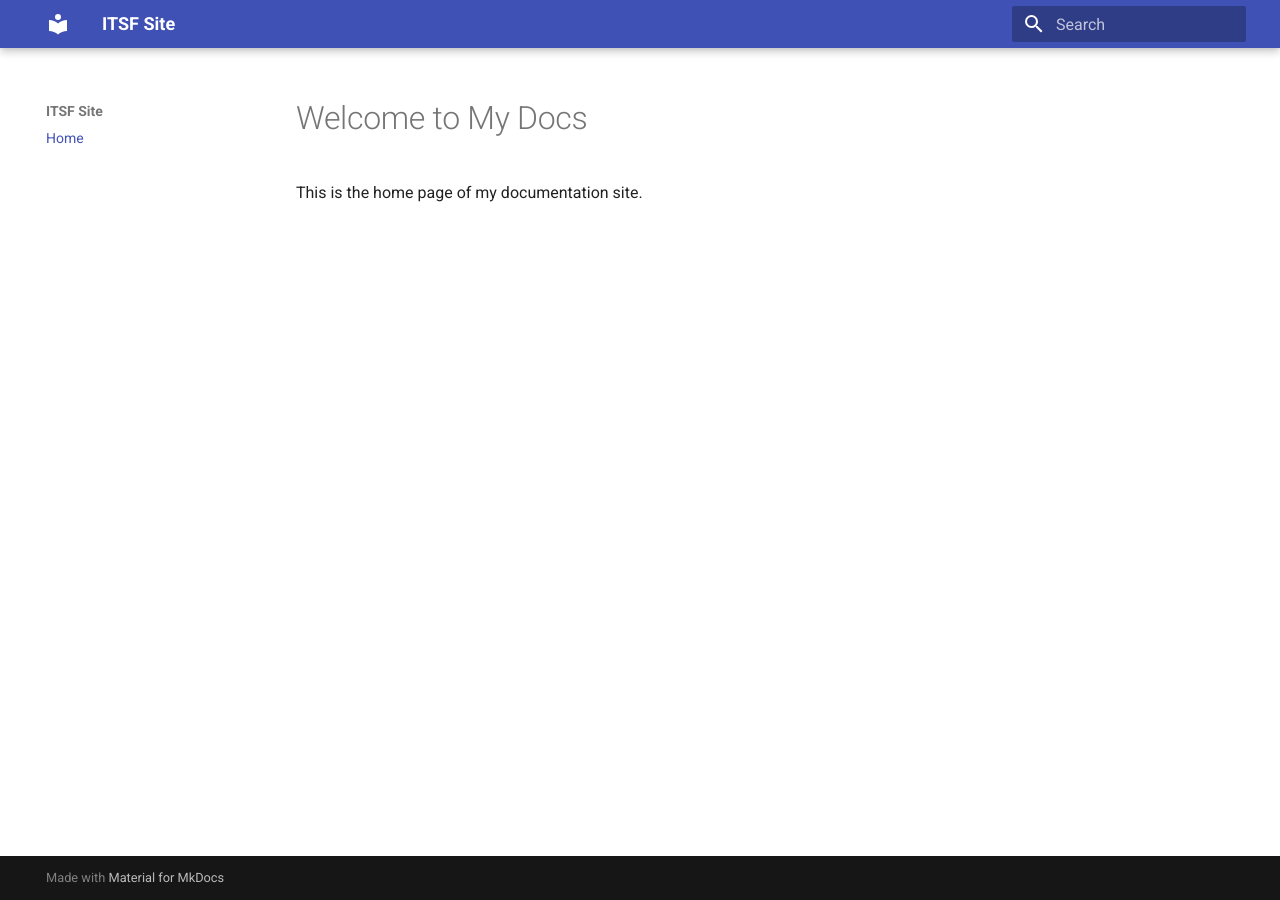
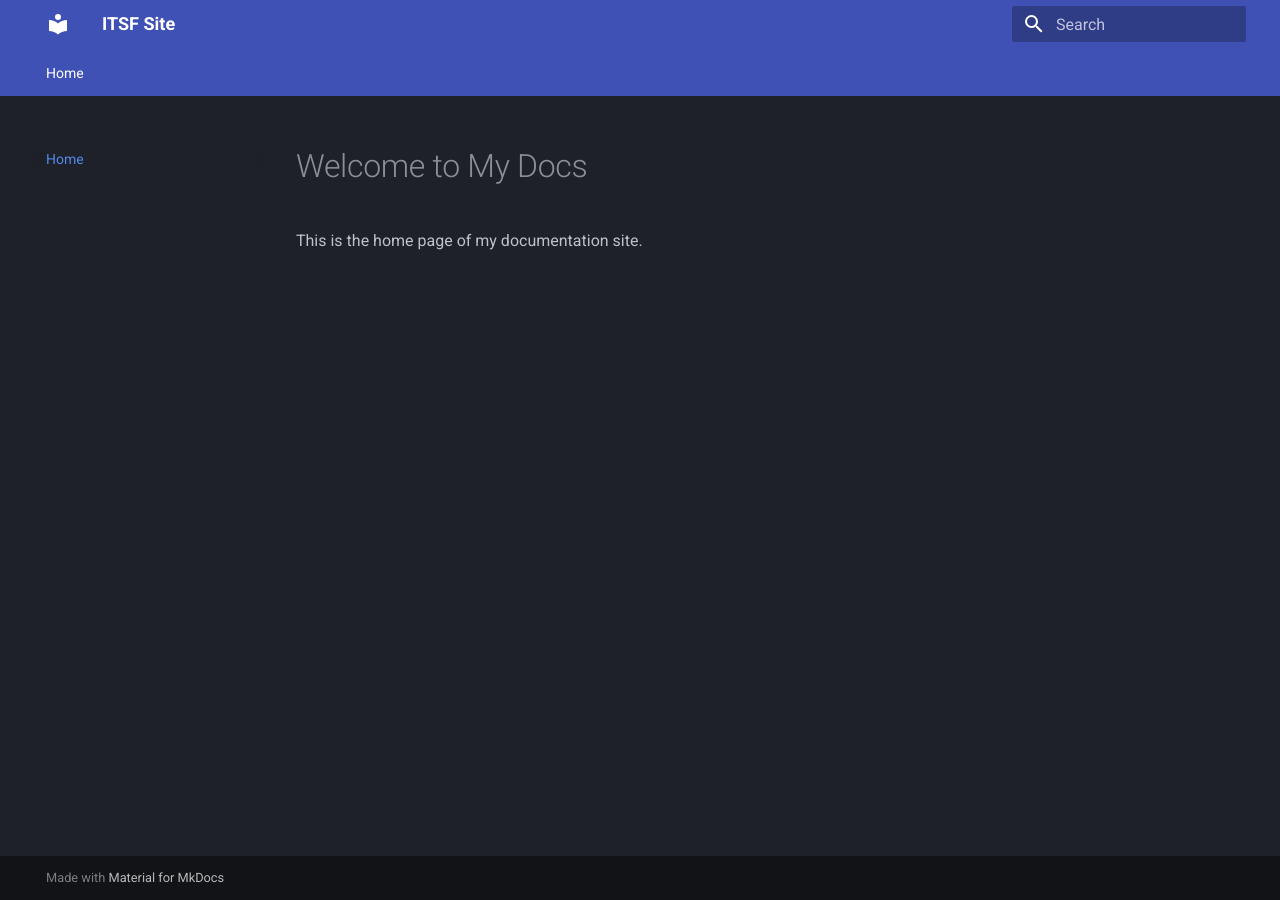
Before and after one commit to adamjrberry/itsf, an MkDocs documentation site: the page built from docs/index.md, in a window 1280 px wide. Built offline with MkDocs 1.6.1 and Material for MkDocs 9.7.7, drawn with Linux system fonts in a browser that asks for light colours.

Commit message:
Updating styling of site

```diff
--- a/mkdocs.yml
+++ b/mkdocs.yml
@@ -1,4 +1,25 @@
 site_name: ITSF Site
-theme: material
 nav:
   - Home: index.md
+
+theme:
+  name: material
+  features:
+    - navigation.tabs
+    - navigation.path
+    - navigation.indexes
+    - navigation.expand
+    - toc.integrate
+  palette:
+    scheme: slate
+    primary: indigo
+
+
+markdown_extensions:
+  - admonition
+  - pymdownx.details
+  - pymdownx.superfences
+  - attr_list
+  - pymdownx.emoji:
+      emoji_index: !!python/name:material.extensions.emoji.twemoji
+      emoji_generator: !!python/name:material.extensions.emoji.to_svg
```
